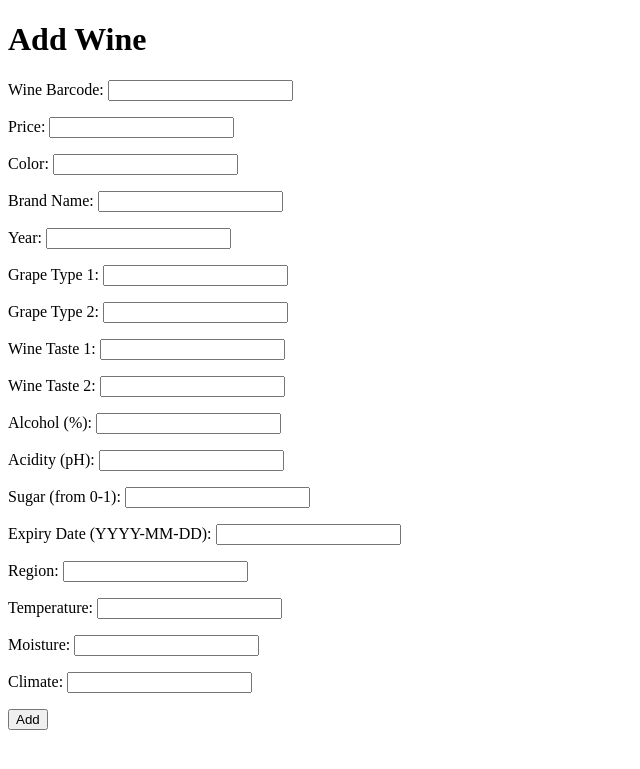
After one commit to HryChg/WineWarehoue, a PHP site: page /php/Wine/main.html in a window 1280 px wide. The commit adds this page. Shown: the top 769 px of the page, without its empty margins (0-640 px from the left). Run offline with PHP 8.4, Linux system fonts and the light colour scheme; a stand-in replaces the project's code that opens the database connection.

Commit message:
add insert methods and html for supplier and wine, debugged restock, renamed input.php to create-table.php for understanding

```diff
--- a/php/Restock/insert.php
+++ b/php/Restock/insert.php
@@ -1,6 +1,6 @@
 <?php
 include '../../connect.php';
-include '../../template/input-query/input.php'; // Attempt to reuse this file !!!
+include '../../template/input-query/create-table.php';
 
 /* Attempt MySQL server connection. */
 $conn = OpenCon();
@@ -18,8 +18,6 @@ $sql = "INSERT INTO Restock VALUES ('$employee_id', '$supplier_id', '$wine_id',
 $result = mysqli_query($conn, $sql);
 
 if (!$result) {
-    echo "Record added.";
-} else {
     echo "Record unable to be added.";
 }
 
--- /dev/null
+++ b/php/Wine/main.html
@@ -0,0 +1,83 @@
+<!-- TODO: Copy this over to UI -->
+<!DOCTYPE html>
+<html lang="en">
+<head>
+<meta charset="UTF-8">
+<title>Wine Warehouse</title>
+</head>
+<body>
+<form action="insert.php" method="post">
+    <h1>Add Wine</h1>
+    <p>
+        <label for="wineid">Wine Barcode:</label>
+        <input type="text" name="wineid" id="wineid">
+    </p>
+    <p>
+        <label for="price">Price:</label>
+        <input type="text" name="price" id="price">
+    </p>
+    <p>
+        <label for="color">Color:</label>
+        <input type="text" name="color" id="color">
+    </p>
+    <p>
+        <label for="brand">Brand Name:</label>
+        <input type="text" name="brand" id="brand">
+    </p>
+    <p>
+        <label for="year">Year:</label>
+        <input type="text" name="year" id="year">
+    </p>
+    <p>
+        <label for="grape1">Grape Type 1:</label>
+        <input type="text" name="grape1" id="grape1">
+    </p>
+    <p>
+        <label for="grape2">Grape Type 2:</label>
+        <input type="text" name="grape2" id="grape2">
+    </p>
+    <p>
+        <label for="taste1">Wine Taste 1:</label>
+        <input type="text" name="taste1" id="taste1">
+    </p>
+    <p>
+        <label for="taste2">Wine Taste 2:</label>
+        <input type="text" name="taste2" id="taste2">
+    </p>
+    <p>
+        <label for="alcohol">Alcohol (%):</label>
+        <input type="text" name="alcohol" id="alcohol">
+    </p>
+    <p>
+        <label for="acid">Acidity (pH):</label>
+        <input type="text" name="acid" id="acid">
+    </p>
+    <p>
+        <label for="sugar">Sugar (from 0-1):</label>
+        <input type="text" name="sugar" id="sugar">
+    </p>
+    <p>
+        <label for="expiry">Expiry Date (YYYY-MM-DD):</label>
+        <input type="text" name="expiry" id="expiry">
+    </p>
+    <p>
+        <label for="region">Region:</label>
+        <input type="text" name="region" id="region">
+    </p>
+    <p>
+        <label for="temperature">Temperature:</label>
+        <input type="text" name="temperature" id="temperature">
+    </p>
+    <p>
+        <label for="moisture">Moisture:</label>
+        <input type="text" name="moisture" id="moisture">
+    </p>
+    <p>
+        <label for="climate">Climate:</label>
+        <input type="text" name="climate" id="climate">
+    </p>
+    <input type="submit" value="Add">
+</form>
+<!-- TODO: Add view of records in here -->
+</body>
+</html>
--- a/template/input-query/input.php
+++ b/template/input-query/create-table.php
@@ -1,7 +1,7 @@
 <?php
 
 // EXAMPLE OF USE:
-// include '../../template/input-query/input.php';
+// include '../../template/input-query/create-table.php';
 // $sql = "SELECT * FROM Restock";
 // $result = mysqli_query($conn, $sql);
 // myTable($conn, $sql);
```
Also changed, not shown: php/Supplier/insert.php (added, +36 -0 lines), php/Supplier/main.html (added, +31 -0 lines), php/Wine/insert.php (added, +65 -0 lines).
